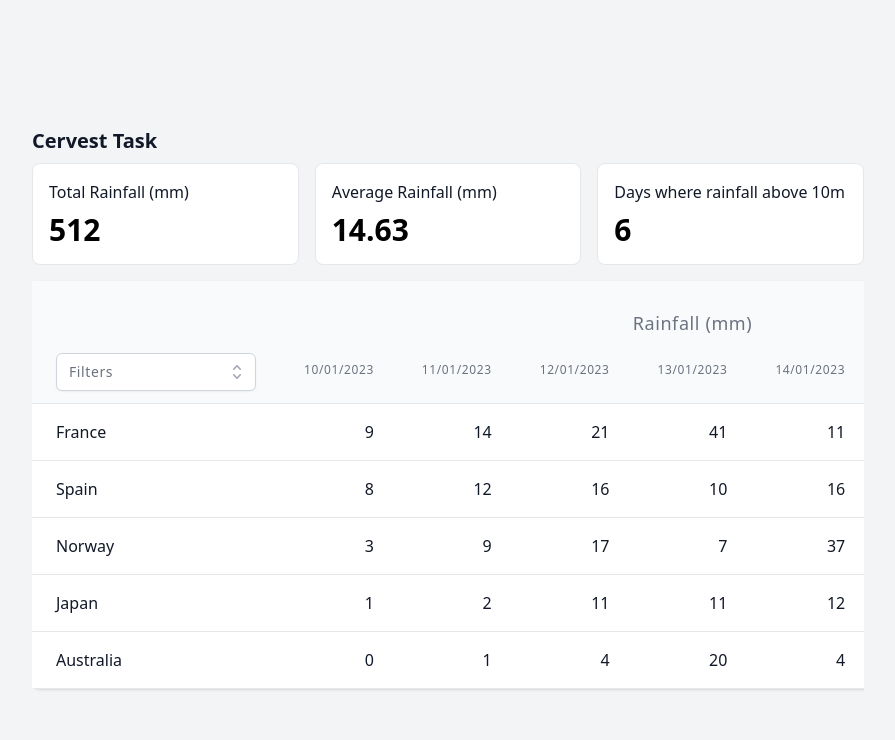
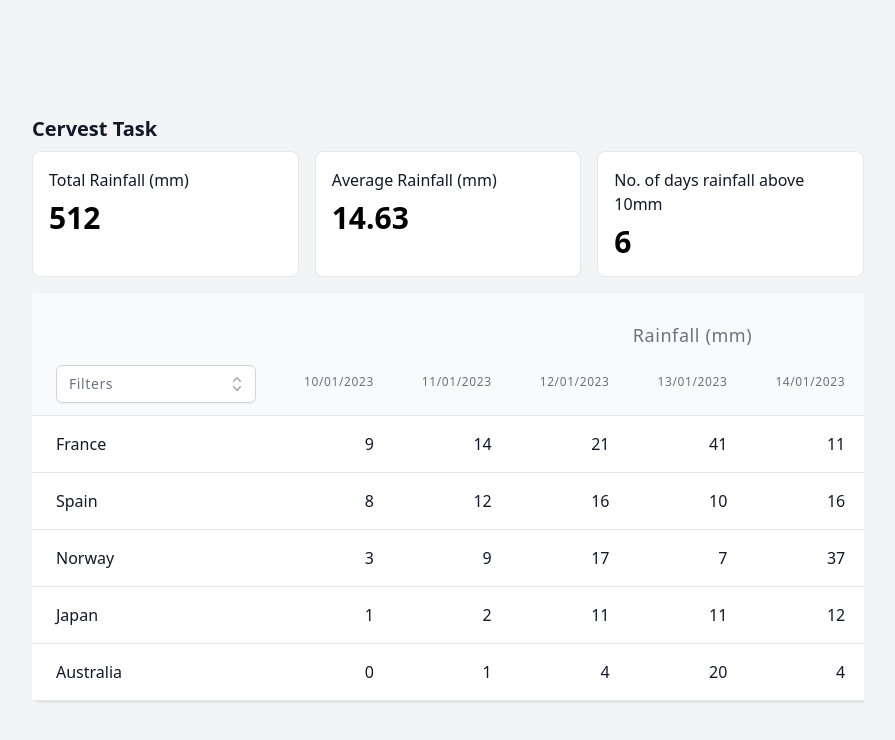
Before and after one commit to KabirMaan326/table-filter, a Next.js app: page / in a window 1280 px wide. Shown: the top 740 px of the page, without its empty margins (192-1087 px from the left). Built offline with nearby package versions, Linux system fonts and the light colour scheme.

Commit message:
bug: fix typo in Statistic

```diff
--- a/src/pages/index.tsx
+++ b/src/pages/index.tsx
@@ -76,7 +76,7 @@ const Home: NextPage = ({
 									}
 								/>
 								<Statistic
-									title={"Days where rainfall above 10m"}
+									title={"No. of days rainfall above 10mm"}
 									value={daysAbove10ml}
 								/>
 							</div>
```
